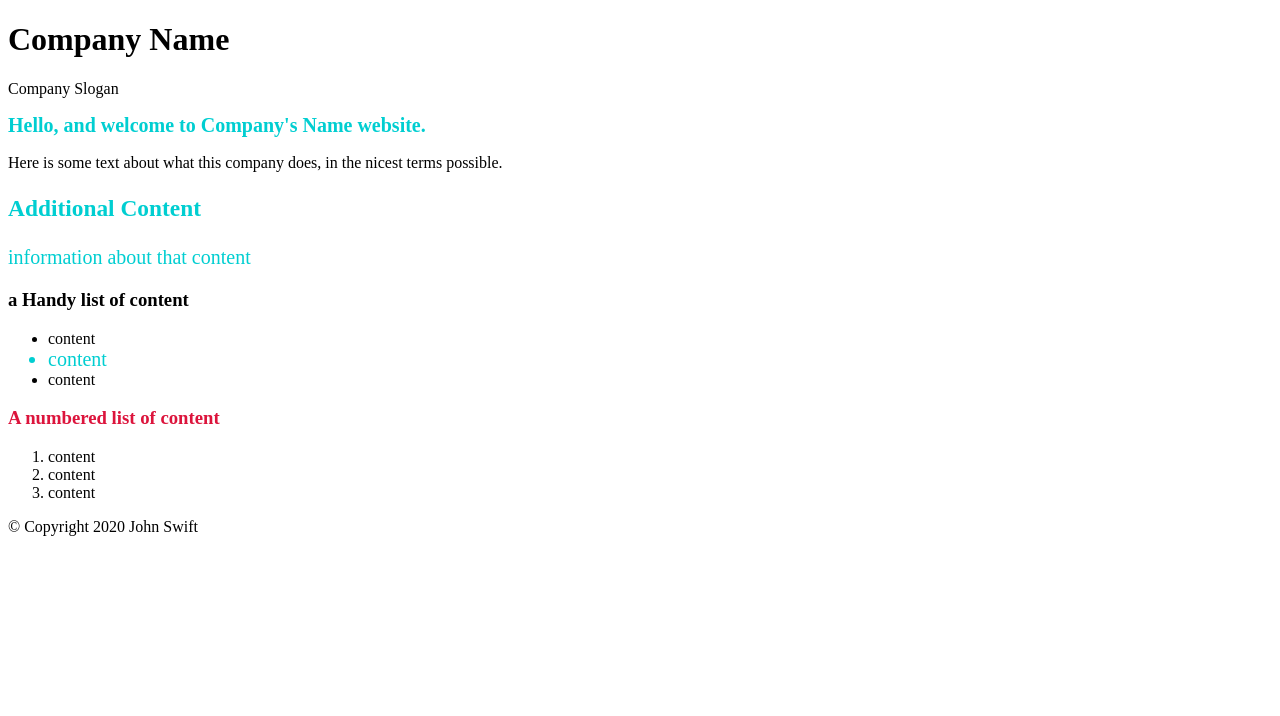
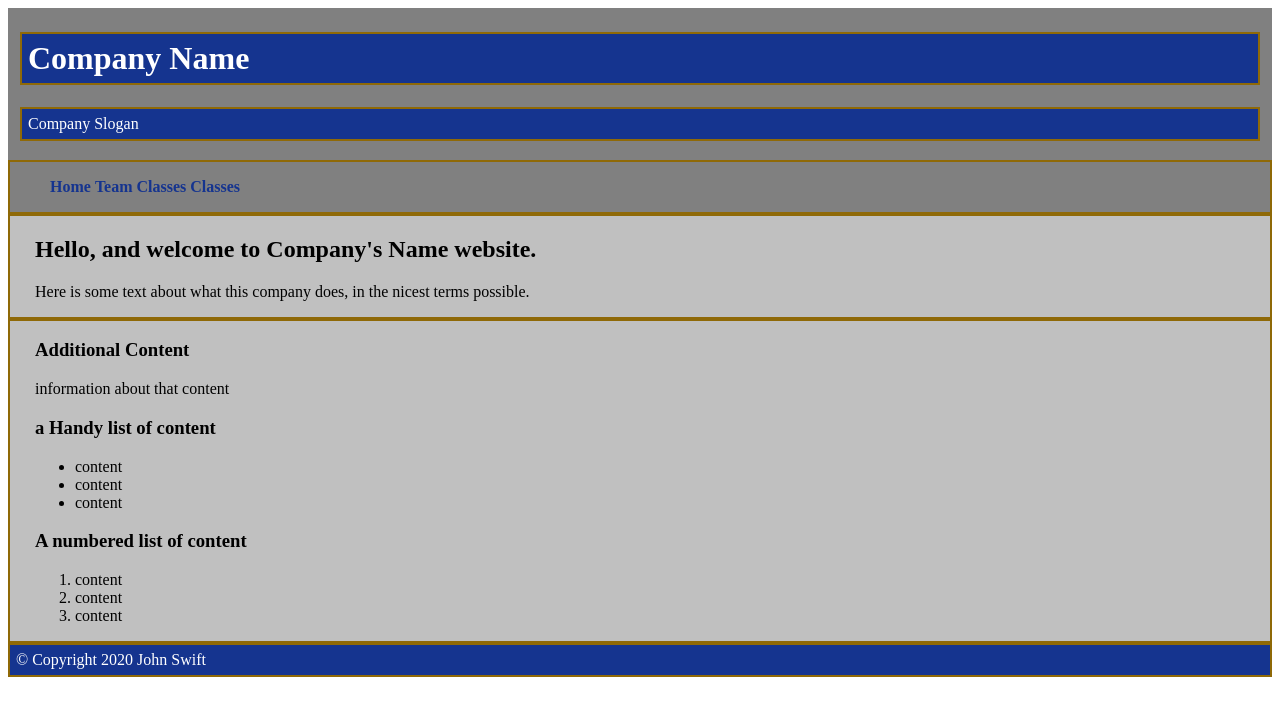
Before and after one commit to Swiftyfast/FED1StudioProject, a plain HTML site: page FED1StudioProject/index.html in a window 1280 px wide. Drawn offline with Linux system fonts and the light colour scheme.

Commit message:
Started Styling with CSS

```diff
--- a/FED1StudioProject/index.html
+++ b/FED1StudioProject/index.html
@@ -6,18 +6,26 @@
     <link href="stylesheets/Custom.css" rel="stylesheet" />
 </head>
 <body>
-    <header>
-        <h1>
+    <header class="headerClass">
+        <h1 class="headerSubClass">
             Company Name
         </h1>
-        <p>
+        <p class="headerSubClass">
             Company Slogan
         </p>
     </header>
+    <nav>
+        <ul>
+            <li><a href="index.html">Home</a></li>
+            <li><a href="Team.html">Team</a></li>
+            <li><a href="Classes.html">Classes</a></li>
+            <li><a href="Contact.html">Classes</a></li>
+        </ul>
+    </nav>
     <main>
-        <section>
-            <article>
-                <h2 class="MyClass">
+        <section class="borderClass">
+            <article class="insideMainClass">
+                <h2>
                     Hello, and welcome to Company's Name website.
                 </h2>
                 <p>
@@ -25,22 +33,22 @@
                 </p>
             </article>
         </section>
-        <section>
-            <article>
-                <section class="MyClass">
+        <section class="borderClass">
+            <article class="insideMainClass">
+                <section>
                     <h3>Additional Content</h3>
-                    <p class="MyClass">information about that content</p>
+                    <p>information about that content</p>
                 </section>
                 <section>
                     <h3>a Handy list of content</h3>
                     <ul>
                         <li> content</li>
-                        <li class="MyClass"> content</li>
+                        <li> content</li>
                         <li> content</li>
                     </ul>
                 </section>
                 <section>
-                    <h3 id="TheOrderedList">A numbered list of content</h3>
+                    <h3>A numbered list of content</h3>
                     <ol>
                         <li> content</li>
                         <li> content</li>
@@ -50,7 +58,7 @@
             </article>
         </section>
     </main>
-    <footer>
+    <footer class="headerSubClass">
         &copy; Copyright 2020 John Swift
     </footer>
 </body>
--- a/FED1StudioProject/stylesheets/Custom.css
+++ b/FED1StudioProject/stylesheets/Custom.css
@@ -1,12 +1,86 @@
 body {
 }
 
-.MyClass{
-    color: darkturquoise;
-    font-size: 20px;
+/*
+    Color Scheme
+    Blue1: #15348F
+    Blue2: #5983FF
+    Blue3: #3760DB
+    Gold1: #8F6907
+    Gold2: #DBAE37
+    Grey: #808080
+    Silver: #c0c0c0
+    White: #FFFFFF
+*/
+
+.headerClass{
+    background-color: #808080;
+    padding: 3px 12px 3px 12px;
+    color: #DBAE37;
 }
 
-#TheOrderedList{
-    color: crimson;
-    font-weight: bold;
+.headerSubClass {
+    background-color: #15348F;
+    color: #FFFFFF;
+    border: 2px solid #8F6907;
+    padding: 6px;
 }
+
+.borderClass {
+    border: 2px solid #8F6907;
+    background-color: #C0C0C0;
+}
+
+.insideMainClass {
+    margin: 5px 5px 5px 25px;
+    background-color: #C0C0C0;
+}
+
+/* Navigation Styling*/
+nav ul li {
+    display: inline-block;
+}
+
+nav {
+    border: 2px solid #8F6907;
+    background-color: #808080;
+}
+
+    nav a {
+        font-weight: bold;
+        text-decoration: none;
+        color: #15348F
+    }
+
+/*Navigation styling
+    This is imported from the other project.
+
+a:hover, a:active, a:focus {
+    color: gainsboro;
+    background-color: cadetblue;
+    text-decoration: underline;
+}
+
+nav a {
+    color: seagreen;
+}
+
+    nav a:hover, a:active, a:focus {
+        text-decoration: none;
+    }
+
+nav ul {
+    background-color: aliceblue;
+    border-top: 2px solid black;
+    border-bottom: 2px solid black;
+}
+
+    nav ul li {
+        display: inline-block;
+        /*make the nav links flow next to each other
+    }
+
+        nav ul li a {
+            padding: 10px;
+            display: block;
+        }*/
```
Also changed, not shown: FED1StudioProject/Team.html (+6 -0 lines).
